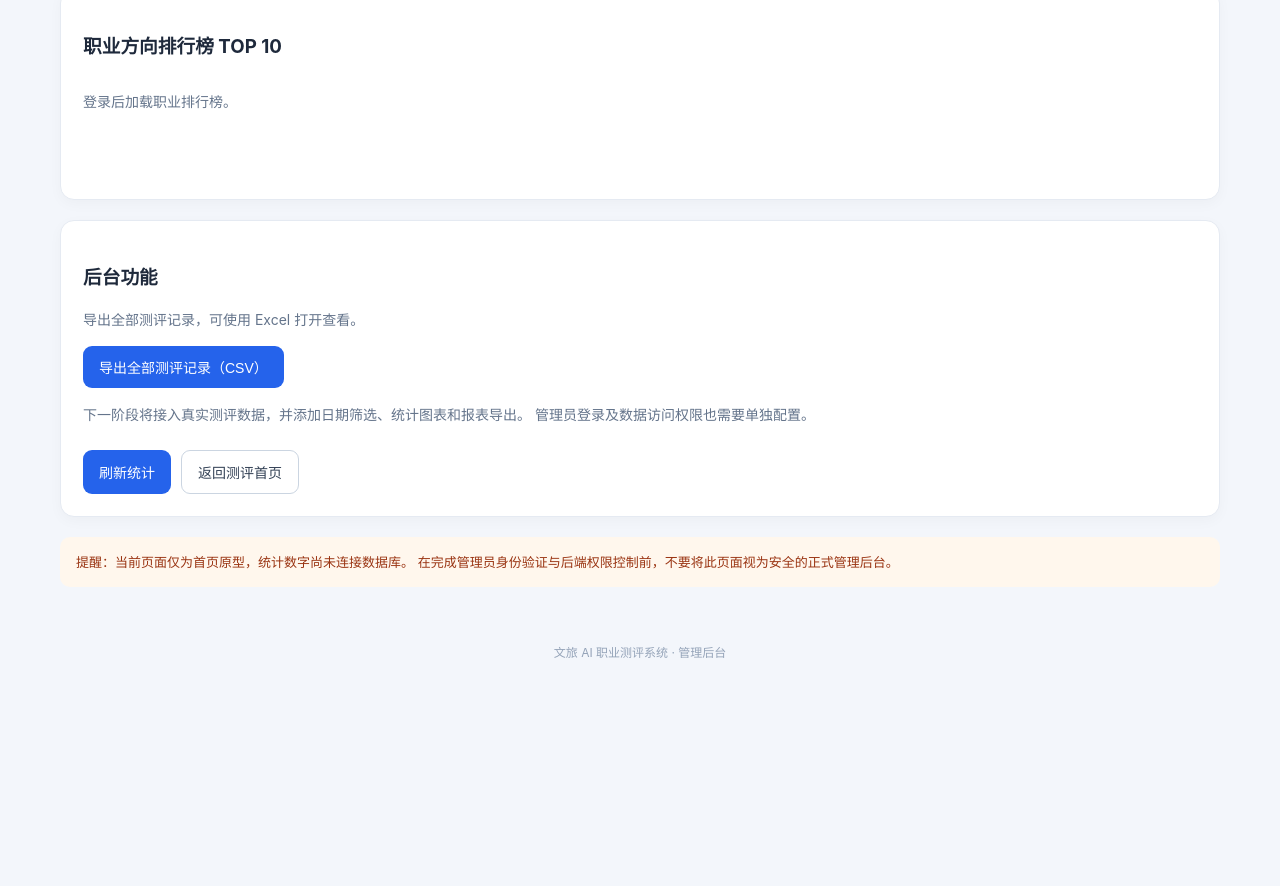
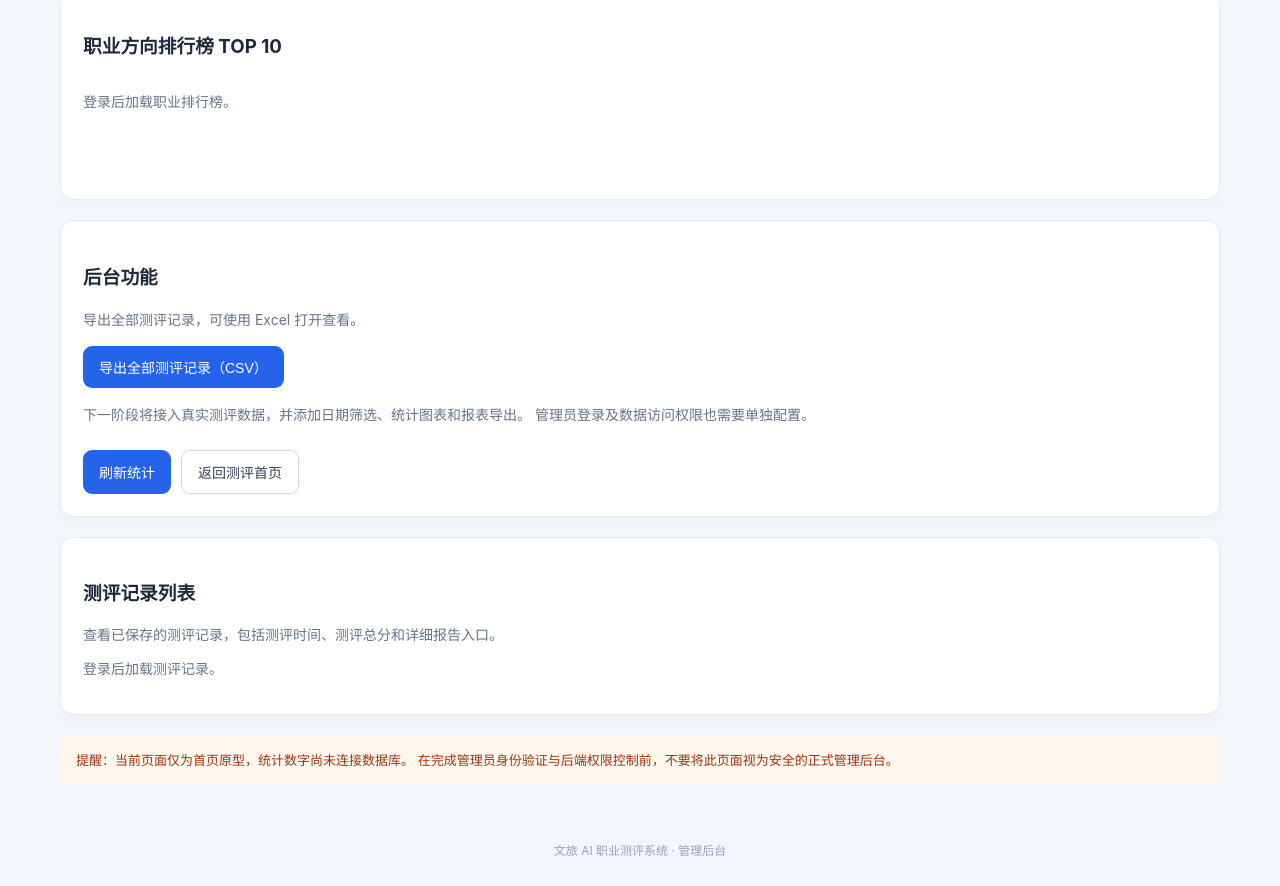
Before and after one commit to zhouyuanshu0730-tech/wenlv-ai-career-assessment, a website: page public/admin.html in a window 1280 px wide. Shown: the part 1337-2223 px from the top of the page. Before the commit the page ends 2025 px from the top, so only its background shows below. Drawn offline with Linux system fonts and the light colour scheme.

Commit message:
Update admin.html

```diff
--- a/public/admin.html
+++ b/public/admin.html
@@ -178,6 +178,15 @@
         <button class="secondary" onclick="location.href='/'">返回测评首页</button>
       </div>
     </div>
+    <div class="card" style="margin-top:20px">
+  <h3>测评记录列表</h3>
+  <p style="color:#64748b;font-size:14px">
+    查看已保存的测评记录，包括测评时间、测评总分和详细报告入口。
+  </p>
+  <div id="assessmentRecordsList">
+    <p style="color:#64748b;font-size:14px">登录后加载测评记录。</p>
+  </div>
+</div>
 
     <div class="warning">
       提醒：当前页面仅为首页原型，统计数字尚未连接数据库。
```
